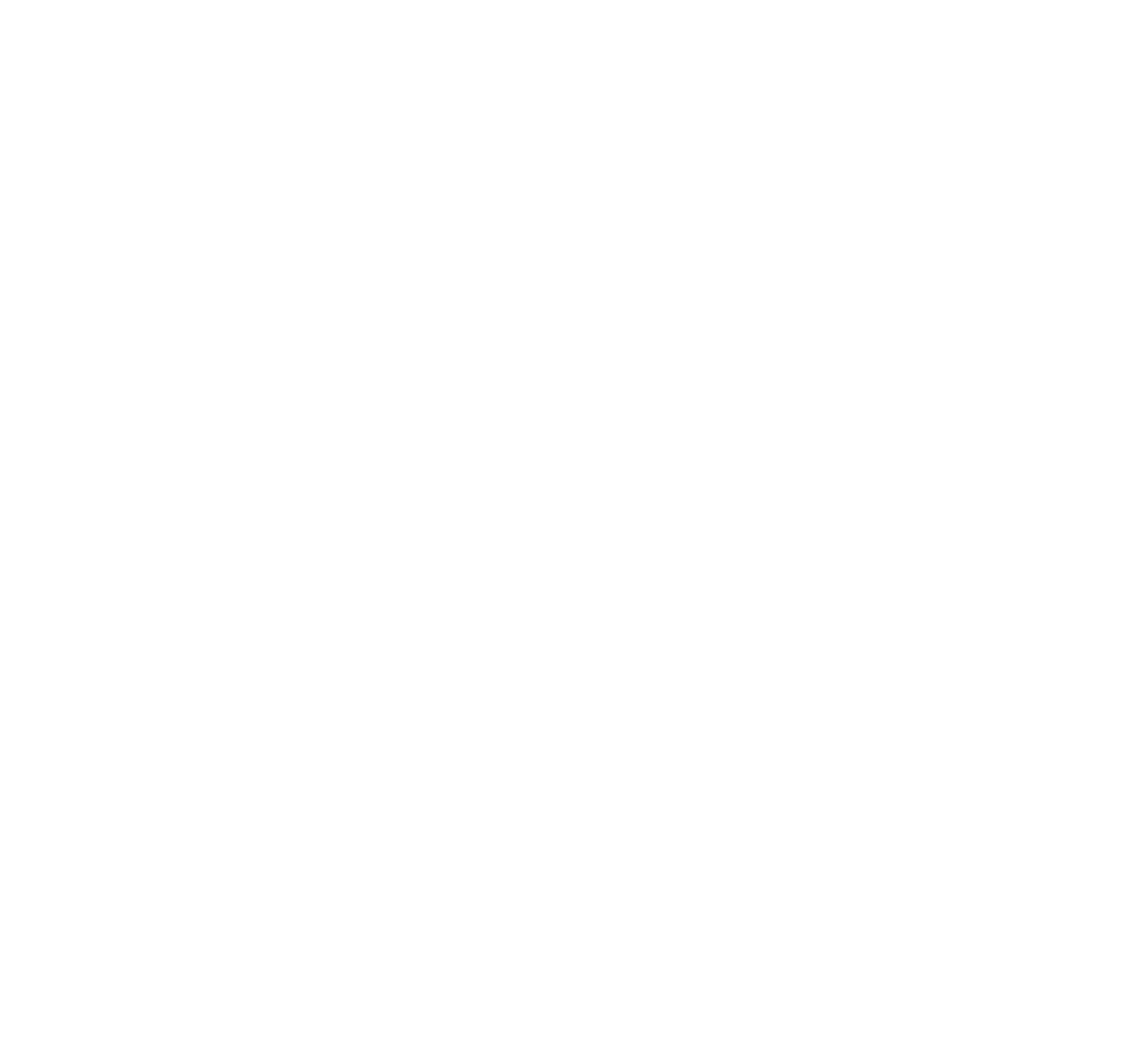
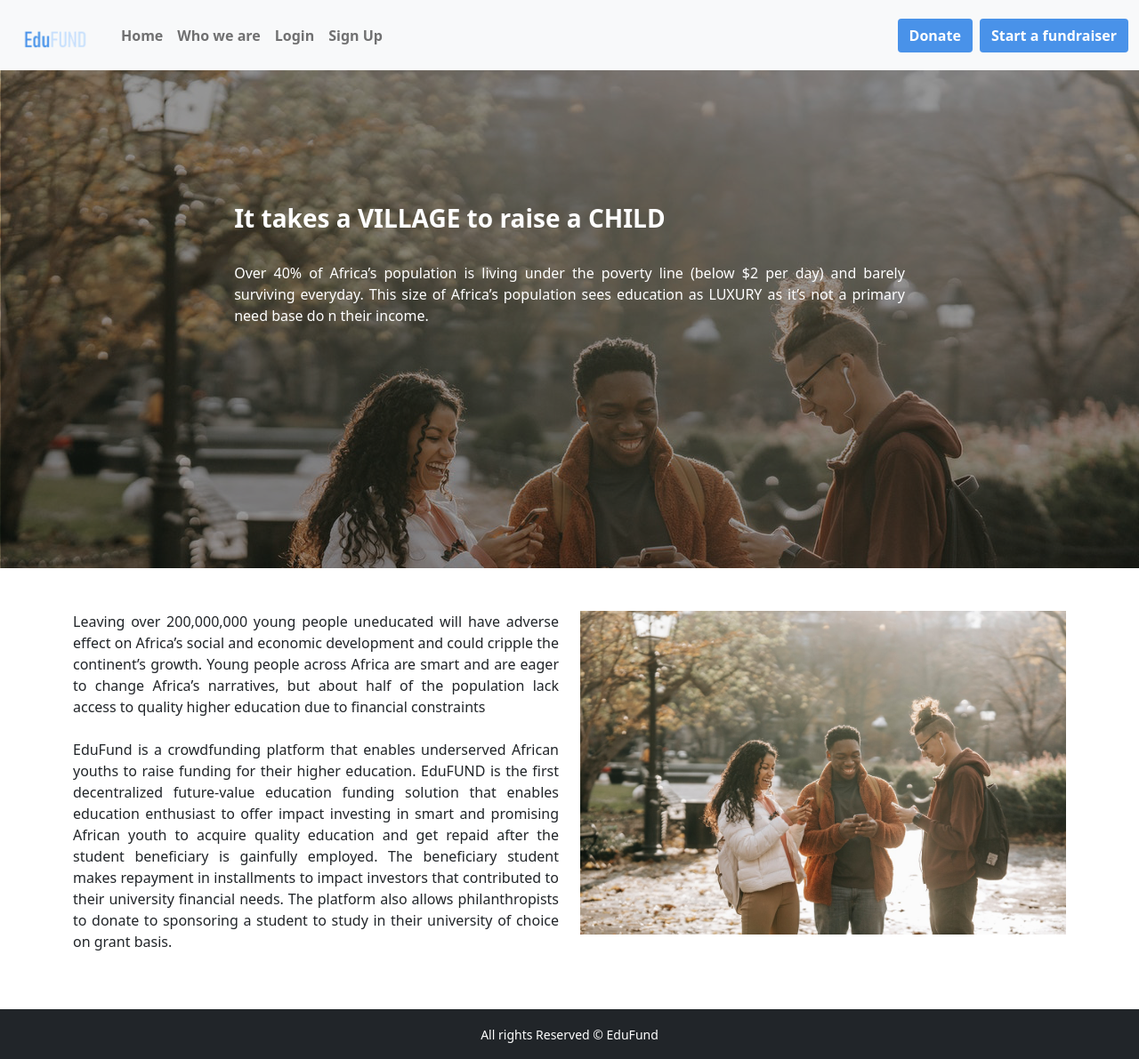
Before and after one commit to kevinmisigaro/edufund-react, a React (Create React App) app: page /about in a window 1280 px wide. Before the commit this address had no page. Shown: the whole page at 89% size. Before the commit the page ends 800 px from the top, so only its background shows below. Built offline with nearby package versions, Linux system fonts and the light colour scheme.

Commit message:
added about pages and how it works

```diff
--- a/src/App.js
+++ b/src/App.js
@@ -16,6 +16,7 @@
 import FundraiserDetails from './public/FundraiserDetails';
 import StudentFundraiserDetails from './dashboard/StudentFundraiserDetails';
 import AllFundraisers from './public/AllFundraisers';
+import AboutUs from './public/AboutUs';
 
 function App() {
   return (
@@ -24,6 +25,7 @@
         <Route path='/' element={<Landing/>} />
         <Route path="/students" element={<Students/>} />
         <Route path="/donors" element={<Donors/>} />
+        <Route path="/about" element={<AboutUs />} />
         <Route path='/login' element={<Login/>} />
         <Route path='/register' element={<Register/>} />
         <Route path='fundraiser/:id' element={<FundraiserDetails/>} />
--- /dev/null
+++ b/src/public/AboutUs.js
@@ -0,0 +1,72 @@
+import React from 'react'
+import bg from '../assets/img/students-standing-40.png'
+import NavigationBar from './components/NavigationBar'
+import img from "../assets/img/students-standing.jpg";
+import Footer from './Footer';
+
+export default function AboutUs() {
+  return (
+    <>
+    <NavigationBar />
+      <div
+        className="container-fluid text-white"
+        style={{
+          height: "70vh",
+          backgroundImage: `url(${bg})`,
+          backgroundRepeat: "no-repeat",
+          backgroundSize: "cover",
+        }}
+      >
+        <div
+          className="container"
+          style={{ width: "60%", textAlign: "left",  padding: "150px 0" }}
+        >
+          <h3 style={{ fontWeight: "bold" }}>
+          It takes a VILLAGE
+to raise a CHILD
+          </h3>
+          <br />
+          <p style={{textAlign: 'justify'}}>
+          Over 40% of Africa’s population is living under the poverty line (below
+$2 per day) and barely surviving everyday. This size of Africa’s
+population sees education as LUXURY as it’s not a primary need base
+do n their income.
+          </p>
+        </div>
+      </div>
+      <div className="container py-5">
+        <div className="row">
+          <div className="col-md-6">
+            <p style={{ textAlign: "justify" }}>
+
+
+Leaving over 200,000,000 young people uneducated will have adverse
+effect on Africa’s social and economic development and could cripple
+the continent’s growth.
+
+Young people across Africa are smart and are eager to change Africa’s
+narratives, but about half of the population lack access to quality higher
+education due to financial constraints
+              <br />
+              <br />
+              EduFund is a crowdfunding platform that enables underserved African
+youths to raise funding for their higher education. EduFUND is the first
+decentralized future-value education funding solution that enables
+education enthusiast to offer impact investing in smart and promising
+African youth to acquire quality education and get repaid after the
+student beneficiary is gainfully employed. The beneficiary student
+makes repayment in installments to impact investors that contributed to
+their university financial needs. The platform also allows philanthropists
+to donate to sponsoring a student to study in their university of choice on
+grant basis.
+            </p>
+          </div>
+          <div className="col-md-6">
+            <img src={img} style={{ maxWidth: "100%" }} alt="..." />
+          </div>
+        </div>
+      </div>
+      <Footer/>
+    </>
+  )
+}
--- a/src/public/AllFundraisers.js
+++ b/src/public/AllFundraisers.js
@@ -18,7 +18,7 @@
   return (
     <>
       <NavigationBar />
-      <div className="container" style={{ marginTop: '7rem' }}>
+      <div className="container" style={{ marginTop: '2rem' }}>
         <h3 style={{ fontWeight: "800", textAlign: "left" }}>
           All fundraisers
         </h3>
--- a/src/public/FundraiserDetails.js
+++ b/src/public/FundraiserDetails.js
@@ -21,6 +21,7 @@
 import FundraiserUpdates from "../dashboard/components/FundraiserUpdates";
 import FundraiserComments from "../dashboard/components/FundraiserComments";
 import NavigationBar from "./components/NavigationBar";
+import Footer from "./Footer";
 
 export default function FundraiserDetails() {
   const [fundraiser, setFundraiser] = useState();
@@ -40,7 +41,7 @@
   return (
     <>
       <NavigationBar />
-      <div className="container row" style={{ marginTop: "3rem" }}>
+      <div className="container row mb-4" style={{ marginTop: "3rem" }}>
         <div
           className="col-md-8 col-sm-12 col-xs-12 mb-3"
           style={{ textAlign: "left" }}
@@ -135,6 +136,7 @@
           <FaCertificate /> &nbsp; {fundraiser?.qualification} <br />
         </div>
       </div>
+      <Footer />
     </>
   );
 }
--- a/src/public/Landing.js
+++ b/src/public/Landing.js
@@ -6,6 +6,7 @@
 import FundraiserCard from "./components/FundraiserCard";
 import { Link } from "react-router-dom";
 import WhatWeOffer from "./components/WhatWeOffer";
+import HowItWorks from "./components/HowItWorks";
 
 export default function Landing() {
   const [fundraisers, setFundraisers] = useState([]);
@@ -89,6 +90,8 @@
 
       <WhatWeOffer />
 
+      <HowItWorks />
+
       <Footer />
     </>
   );
--- a/src/public/components/Hero.js
+++ b/src/public/components/Hero.js
@@ -6,7 +6,7 @@
   return (
     <div
       className="container"
-      style={{ marginTop: "3rem", marginBottom: "5rem" }}
+      style={{ marginBottom: "5rem" }}
     >
       <div className="row">
         <div
--- /dev/null
+++ b/src/public/components/HowItWorks.js
@@ -0,0 +1,41 @@
+import React from "react";
+import { FiUserPlus, FiBookmark, FiGift } from "react-icons/fi";
+
+export default function HowItWorks() {
+  return (
+    <div className="container py-5">
+      <div className="text-center">
+        <h3>How it works</h3>
+      </div>
+      <div className="row mt-4">
+        <div className="col-md-4 col-sm-12 col-xs-12 mb-2">
+          <FiUserPlus size={40} />
+          <h5 className="mt-3">Create an account</h5>
+          <p style={{ fontSize: "12pt" }}>
+            Lorem Ipsum is simply dummy text of the printing and typesetting
+            industry. Lorem Ipsum has been the industry's standard dummy text
+            ever since the 1500s
+          </p>
+        </div>
+        <div className="col-md-4 col-sm-12 col-xs-12 mb-2">
+          <FiBookmark size={40} />
+          <h5 className="mt-3">Create a fundraiser</h5>
+          <p style={{ fontSize: "12pt" }}>
+            Lorem Ipsum is simply dummy text of the printing and typesetting
+            industry. Lorem Ipsum has been the industry's standard dummy text
+            ever since the 1500s
+          </p>
+        </div>
+        <div className="col-md-4 col-sm-12 col-xs-12 mb-2">
+          <FiGift size={40} />
+          <h5 className="mt-3">Recieve donations</h5>
+          <p style={{ fontSize: "12pt" }}>
+            Lorem Ipsum is simply dummy text of the printing and typesetting
+            industry. Lorem Ipsum has been the industry's standard dummy text
+            ever since the 1500s
+          </p>
+        </div>
+      </div>
+    </div>
+  );
+}
--- a/src/public/components/NavigationBar.js
+++ b/src/public/components/NavigationBar.js
@@ -28,8 +28,18 @@
               </Link>
             </li>
             <li className="nav-item">
-              <Link className="nav-link" to="/">
+              <Link className="nav-link" to="/about">
                 <b>Who we are</b>
+              </Link>
+            </li>
+            <li className="nav-item">
+              <Link className="nav-link" to="/login">
+                <b>Login</b>
+              </Link>
+            </li>
+            <li className="nav-item">
+              <Link className="nav-link" to="/register">
+                <b>Sign Up</b>
               </Link>
             </li>
           </ul>
--- a/src/public/components/WhatWeOffer.js
+++ b/src/public/components/WhatWeOffer.js
@@ -1,6 +1,6 @@
 import React from "react";
 import { Link } from "react-router-dom";
-import img3 from "../../assets/img/undraw_Studying_re_deca.png";
+import { FaMoneyBillAlt, FaUserGraduate, FaBell } from "react-icons/fa";
 
 export default function WhatWeOffer() {
   return (
@@ -10,8 +10,8 @@
         <br />
         <div className="row mt-3">
           <div className="col-md-4">
-            <img src={img3} alt="..." style={{ maxWidth: "10rem" }} />
-            <br />
+            <FaUserGraduate size={60} />
+            <br/><br/>
             <b>Students</b>
             <p className="mt-2">
               EduFund is your platform to tell your story to millions of people
@@ -21,8 +21,8 @@
             <Link className="btn btn-outline-primary" to="/students">Learn more</Link>
           </div>
           <div className="col-md-4">
-            <img src={img3} alt="..." style={{ maxWidth: "10rem" }} />
-            <br />
+          <FaMoneyBillAlt size={60} />
+          <br/><br/>
             <b>Donors</b>
             <p className="mt-2">
               Your donations helps in rewriting the story of a young Africa star
@@ -32,8 +32,8 @@
             <Link to="/donors" className="btn btn-outline-primary">Learn more</Link>
           </div>
           <div className="col-md-4">
-            <img src={img3} alt="..." style={{ maxWidth: "10rem" }} />
-            <br />
+            <FaBell size={60} />
+            <br /><br/>
             <b>Impact Investing</b>
             <p className="mt-2">
               Get your money repaid by the student when they are gainfully
```
Also changed, not shown: src/public/Contact.js (added, +7 -0 lines).
